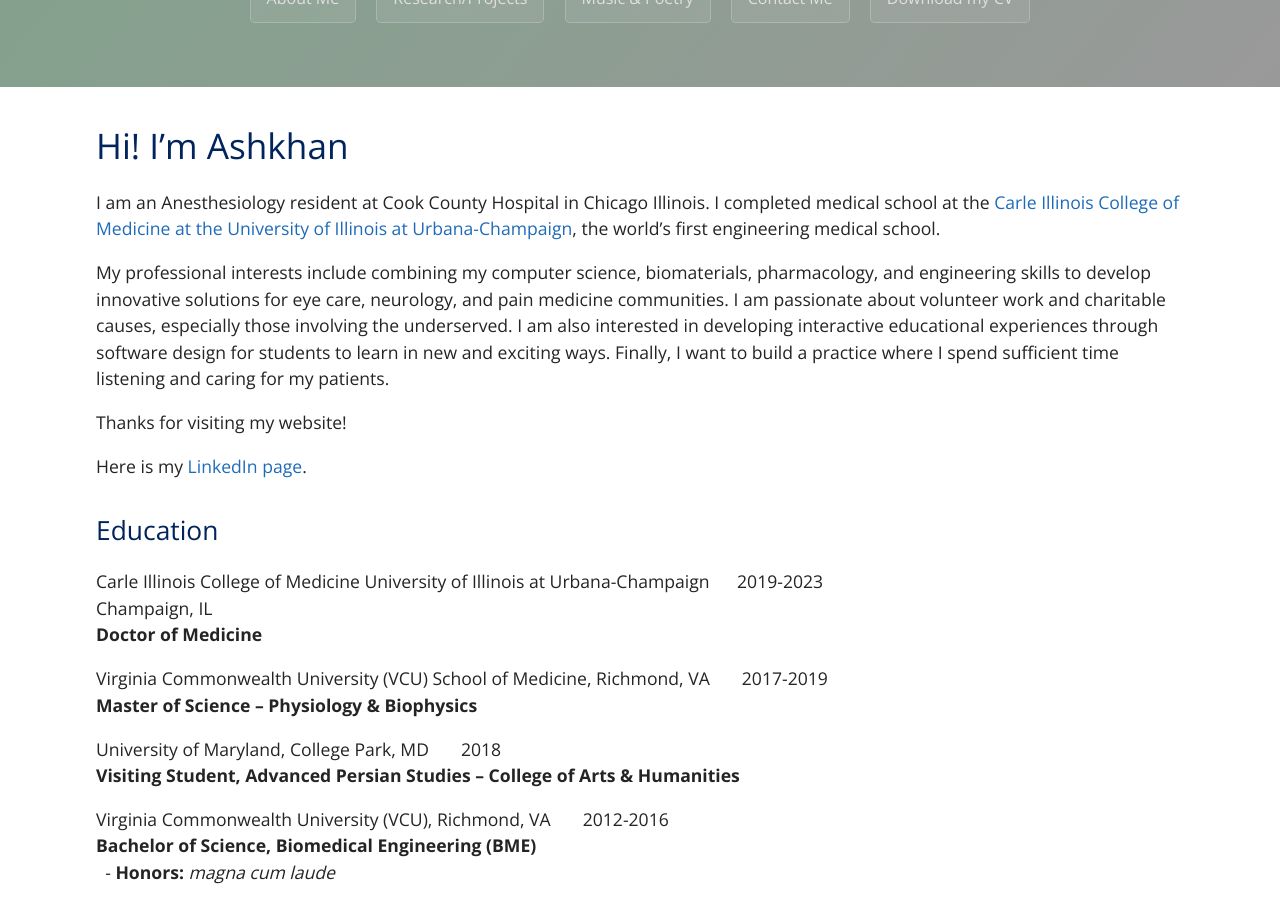
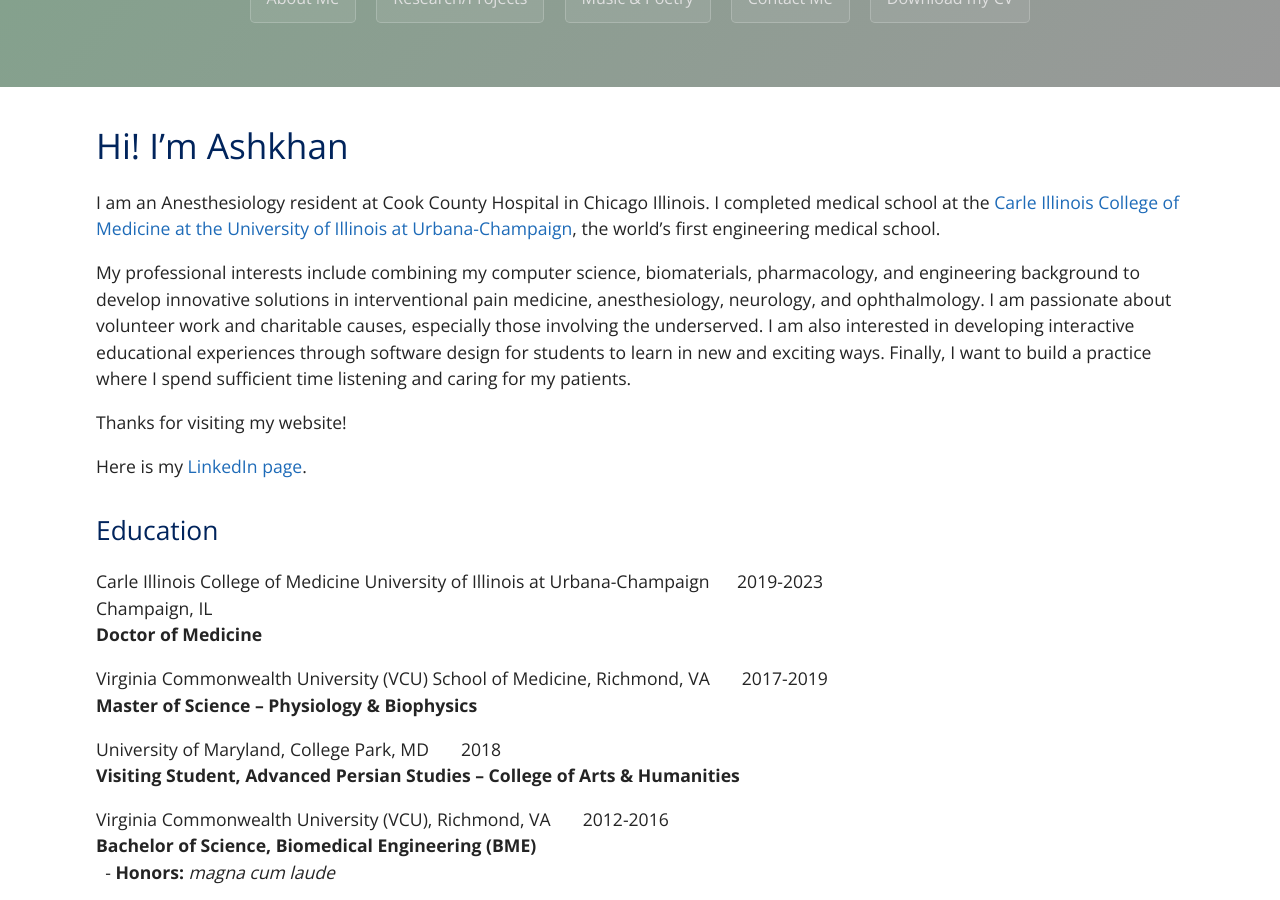
Before and after one commit to EyeCanDoIt/EyeCanDoIt.github.io, a Jekyll site: the page built from index.md, in a window 1280 px wide and 900 px high, scrolled down 411 px. Built offline with Jekyll 4.4.1, drawn with Linux system fonts in a browser that asks for light colours; the repository's description, which GitHub fills in, is left out.

Commit message:
Update index.md

```diff
--- a/index.md
+++ b/index.md
@@ -9,7 +9,7 @@
 I am an Anesthesiology resident at Cook County Hospital in Chicago Illinois. I completed medical school at the [Carle Illinois College of Medicine at the University of Illinois at Urbana-Champaign](https://medicine.illinois.edu/){:target="_blank"},
 the world's first engineering medical school.
 
-My professional interests include combining my computer science, biomaterials, pharmacology, and engineering skills to develop innovative solutions for eye care, neurology, and pain medicine communities. I am passionate about volunteer work and charitable causes, especially those involving the underserved. I am also interested in developing interactive educational experiences through software design for students to learn in new and exciting ways. Finally, I want to build a practice where I spend sufficient time listening and caring for my patients.
+My professional interests include combining my computer science, biomaterials, pharmacology, and engineering background to develop innovative solutions in interventional pain medicine, anesthesiology, neurology, and ophthalmology. I am passionate about volunteer work and charitable causes, especially those involving the underserved. I am also interested in developing interactive educational experiences through software design for students to learn in new and exciting ways. Finally, I want to build a practice where I spend sufficient time listening and caring for my patients.
 
 Thanks for visiting my website!
 
```
